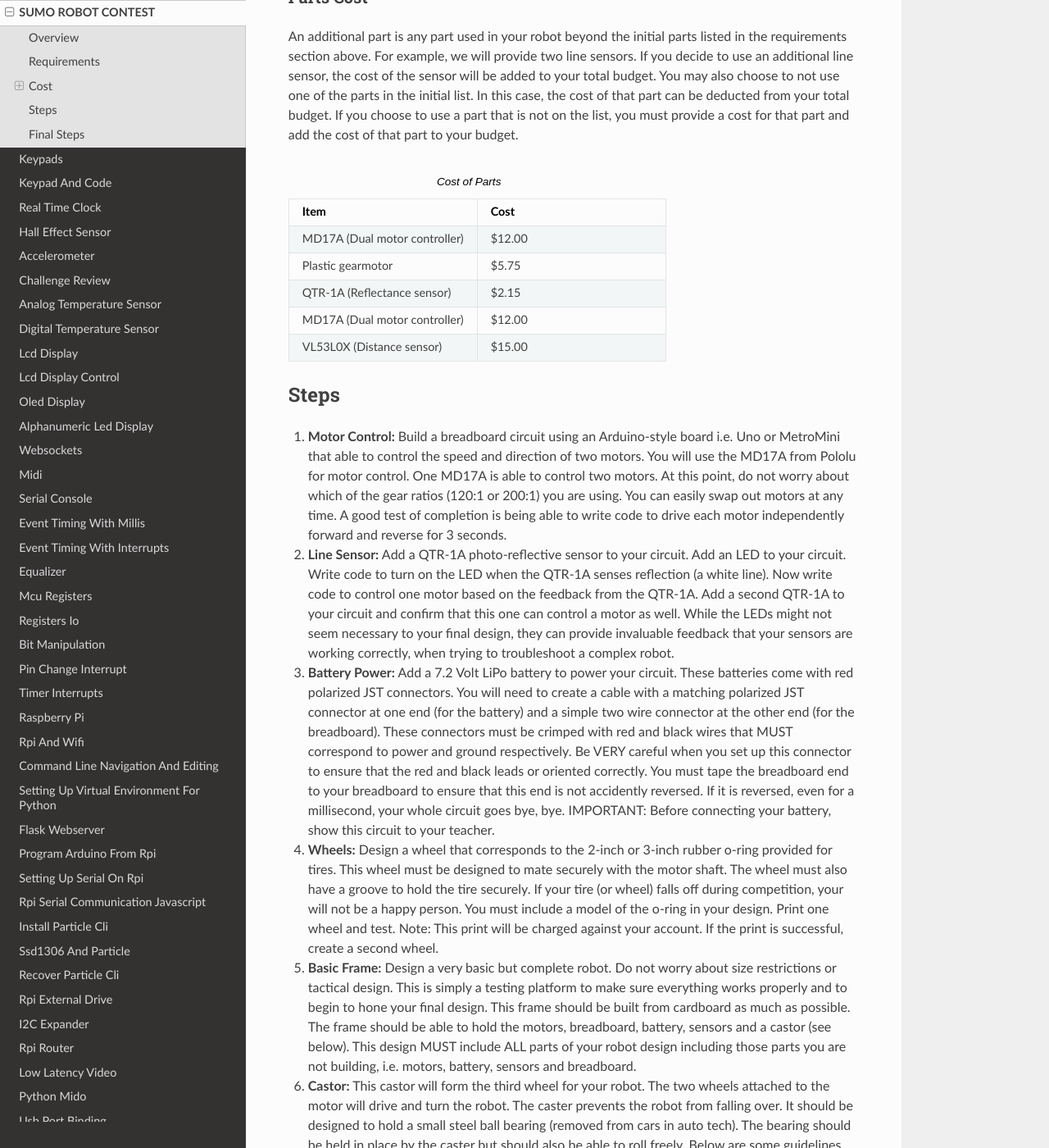
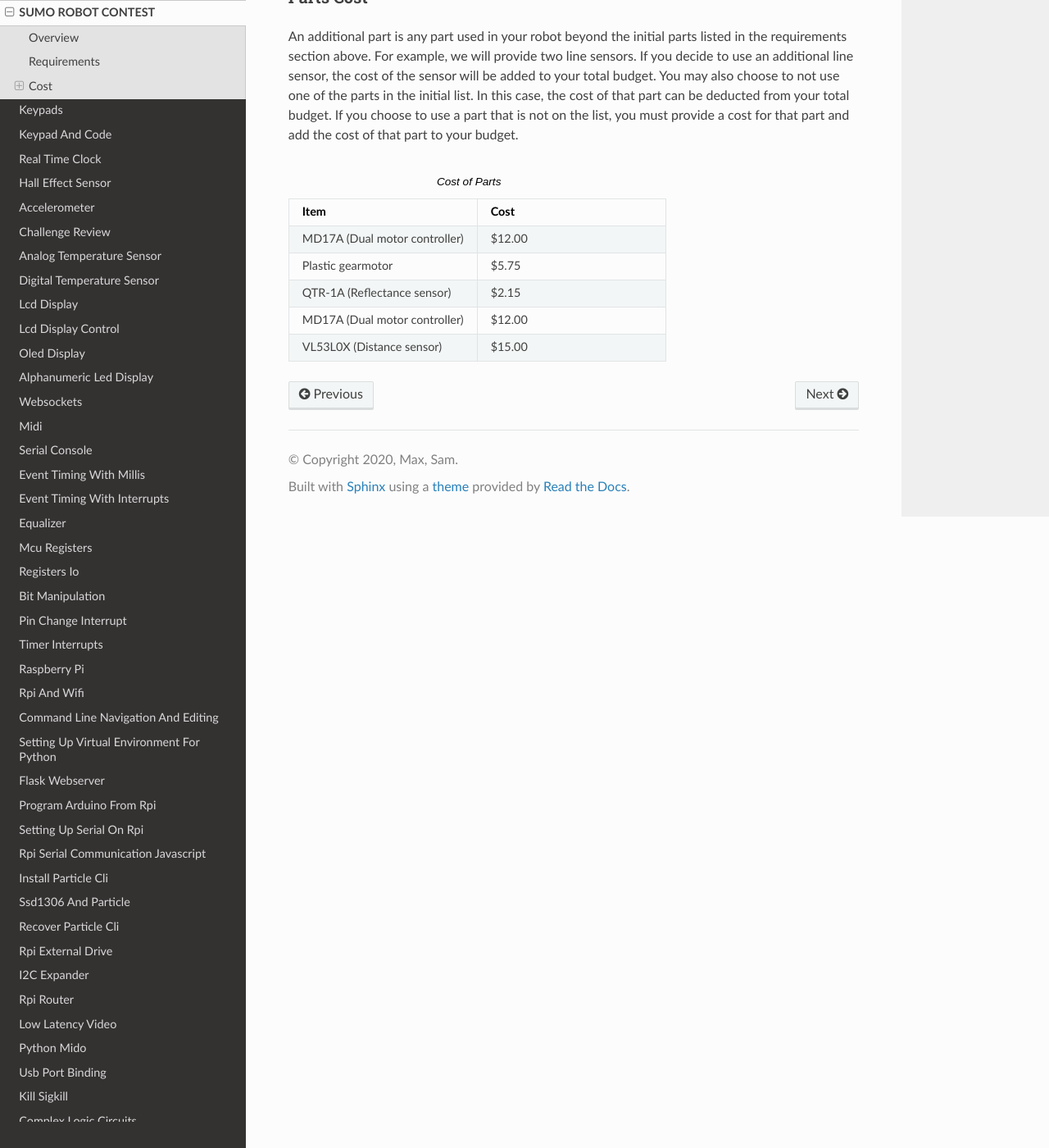
Before and after one commit to maxtkc/mvths-wiki, a Sphinx documentation site: the page built from docs/066i-sumo-robot.rst, in a window 1280 px wide and 1400 px high, scrolled down 1857 px. Shown: the whole window at 82% size. Built offline with Sphinx 7.4.7 and the Read the Docs theme 2.0.0, drawn with Linux system fonts in a browser that asks for light colours; pages that are not in the unit, such as notebooks, are missing from menus; some of the changed text lies outside the part shown.

Commit message:
Update 066i-sumo-robot.rst

```diff
--- a/docs/066i-sumo-robot.rst
+++ b/docs/066i-sumo-robot.rst
@@ -93,37 +93,3 @@ An additional part is any part used in your robot beyond the initial parts liste
      - $12.00
    * - VL53L0X (Distance sensor)
      - $15.00
-
-Steps
---------
-
-#. **Motor Control:** Build a breadboard circuit using an Arduino-style board i.e. Uno or MetroMini that able to control the speed and direction of two motors. You will use the MD17A from Pololu for motor control. One MD17A is able to control two motors. At this point, do not worry about which of the gear ratios (120:1 or 200:1) you are using. You can easily swap out motors at any time. A good test of completion is being able to write code to drive each motor independently forward and reverse for 3 seconds.
-
-#. **Line Sensor:** Add a QTR-1A photo-reflective sensor to your circuit. Add an LED to your circuit. Write code to turn on the LED when the QTR-1A senses reflection (a white line). Now write code to control one motor based on the feedback from the QTR-1A. Add a second QTR-1A to your circuit and confirm that this one can control a motor as well. While the LEDs might not seem necessary to your final design, they can provide invaluable feedback that your sensors are working correctly, when trying to troubleshoot a complex robot.
-
-#. **Battery Power:** Add a 7.2 Volt LiPo battery to power your circuit. These batteries come with red polarized JST connectors. You will need to create a cable with a matching polarized JST connector at one end (for the battery) and a simple two wire connector at the other end (for the breadboard). These connectors must be crimped with red and black wires that MUST correspond to power and ground respectively. Be VERY careful when you set up this connector to ensure that the red and black leads or oriented correctly. You must tape the breadboard end to your breadboard to ensure that this end is not accidently reversed. If it is reversed, even for a millisecond, your whole circuit goes bye, bye. IMPORTANT: Before connecting your battery, show this circuit to your teacher.
-
-#. **Wheels:** Design a wheel that corresponds to the 2-inch or 3-inch rubber o-ring provided for tires. This wheel must be designed to mate securely with the motor shaft. The wheel must also have a groove to hold the tire securely. If your tire (or wheel) falls off during competition, your will not be a happy person. You must include a model of the o-ring in your design. Print one wheel and test. Note: This print will be charged against your account. If the print is successful, create a second wheel.
-
-#. **Basic Frame:** Design a very basic but complete robot. Do not worry about size restrictions or tactical design. This is simply a testing platform to make sure everything works properly and to begin to hone your final design. This frame should be built from cardboard as much as possible. The frame should be able to hold the motors, breadboard, battery, sensors and a castor (see below). This design MUST include ALL parts of your robot design including those parts you are not building, i.e. motors, battery, sensors and breadboard.
-
-#. **Castor:** This castor will form the third wheel for your robot. The two wheels attached to the motor will drive and turn the robot. The caster prevents the robot from falling over. It should be designed to hold a small steel ball bearing (removed from cars in auto tech). The bearing should be held in place by the caster but should also be able to roll freely. Below are some guidelines for making a good caster. This design will be discussed in class.
-
-   The caster should:
-      - cover at least 200 degrees but no more than 300 degrees total of the ball bearing.
-      - have a shell thickness of at least .06”.
-      - have an inner diameter .03” larger than the diameter of your ball bearing.
-      - have at least three expansion cuts of at least 60 degree arc.
-      - include a brass insert for mounting to robot frame.
-
-#. **Testing:** A fully tested robot should be able to remain in the sumo ring for 45 seconds, the average time of a sumo match.
-
-Final Steps
------------
-
-Once your robot is fully tested, you should begin to work on the final construction steps for your robot. These following steps are not provided in any specific order.
-
-- Adding one or two VL53L0X sensors to detect the presence of another robot.
-- Converting your breadboard circuit to a PCB.
-- Adding a soft power switch to start your robot.
-- Finalizing the frame design for your robot.
```
